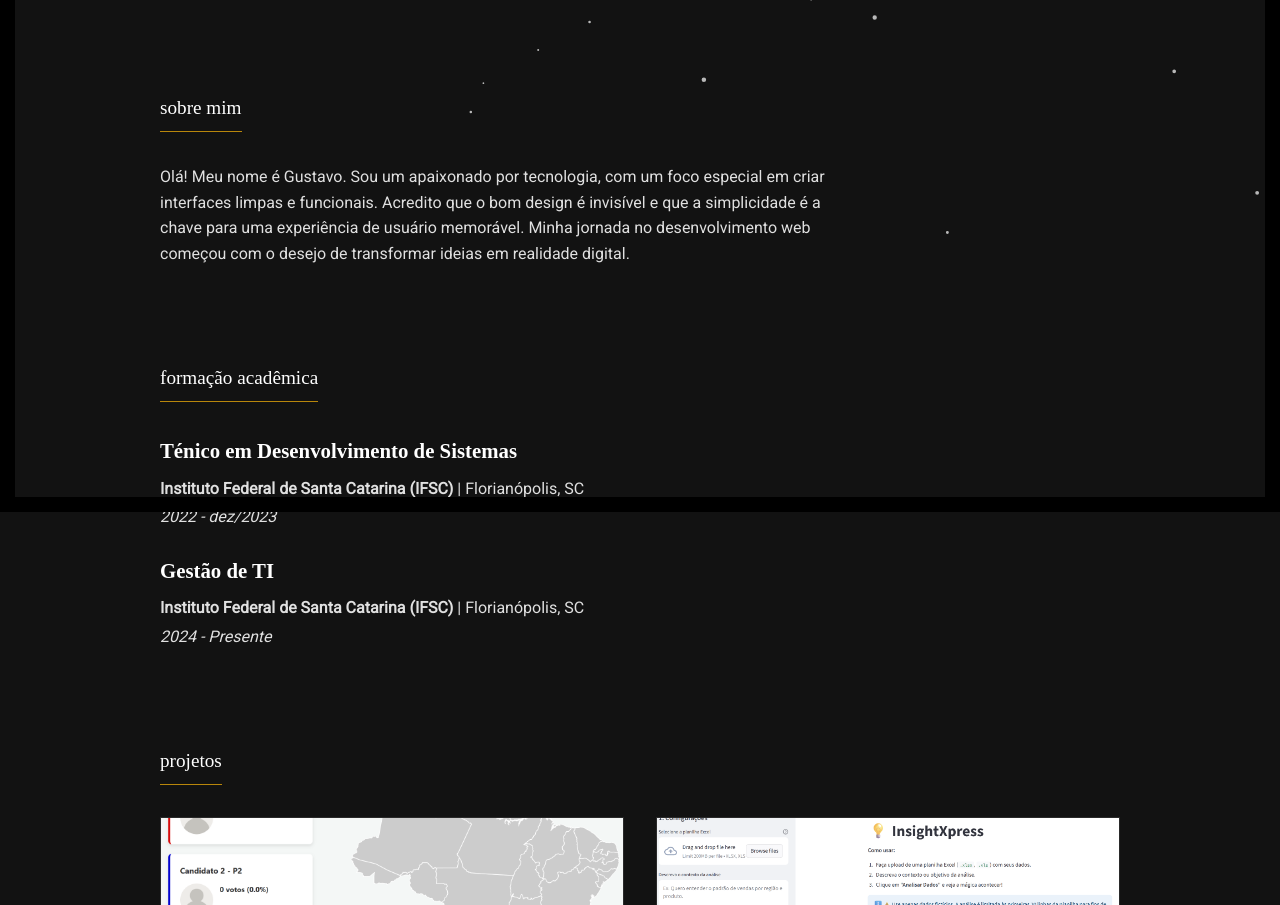
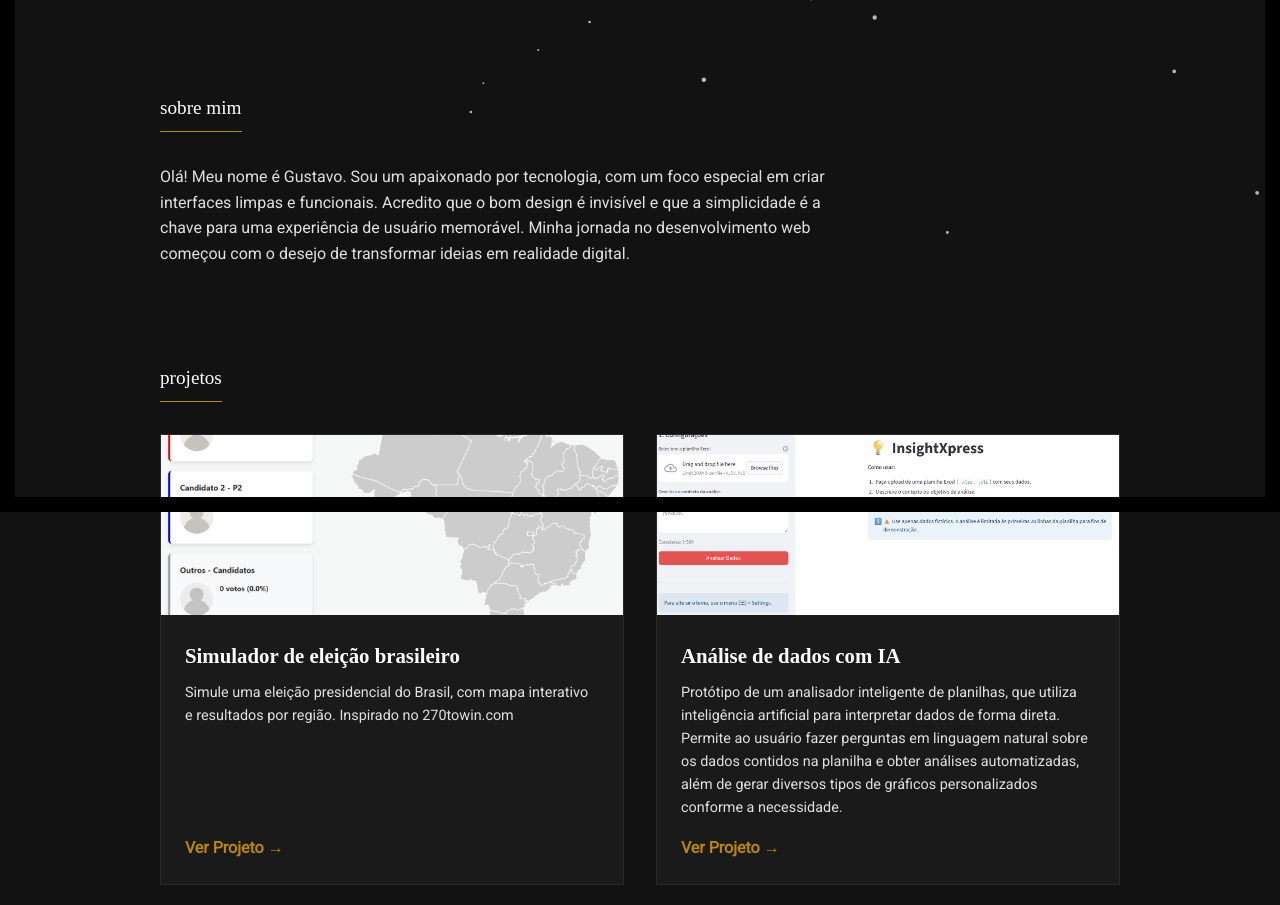
Before and after one commit to GustavoRabutske/portfolio, a plain HTML site: page index.html in a window 1280 px wide. Shown: the part 288-1193 px from the top of the page. Drawn offline with Linux system fonts and the light colour scheme.

Commit message:
correção visual

```diff
--- a/index.html
+++ b/index.html
@@ -21,7 +21,6 @@
             <nav>
                 <ul>
                     <li><a href="#about">Sobre</a></li>
-                    <li><a href="#education">Formação</a></li>
                     <li><a href="#projects">Projetos</a></li>
                     <li><a href="#contact">Contato</a></li>
                 </ul>
@@ -47,21 +46,6 @@
                 </div>
             </section>
 
-            <section id="education" class="content-section">
-                <h3 class="section-title"> formação acadêmica </h3>
-                <div class="education-content">
-                    <div class="education-item">
-                        <h4>Ténico em Desenvolvimento de Sistemas</h4>
-                        <p><strong>Instituto Federal de Santa Catarina (IFSC)</strong> | Florianópolis, SC</p>
-                        <p><em>2022 - dez/2023</em></p>
-                    </div>
-                     <div class="education-item">
-                        <h4>Gestão de TI</h4>
-                        <p><strong>Instituto Federal de Santa Catarina (IFSC)</strong> | Florianópolis, SC</p>
-                        <p><em>2024 - Presente</em></p>
-                    </div>
-                    </div>
-            </section>
 
             <section id="projects" class="content-section">
                 <h3 class="section-title"> projetos </h3>
```
